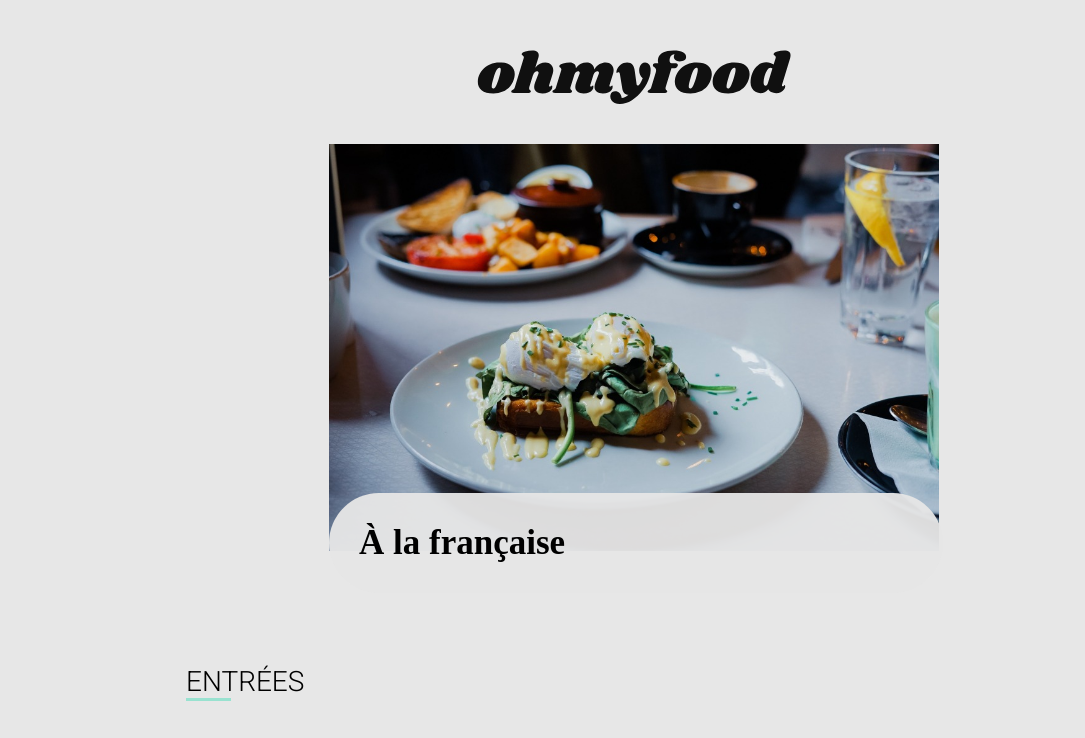
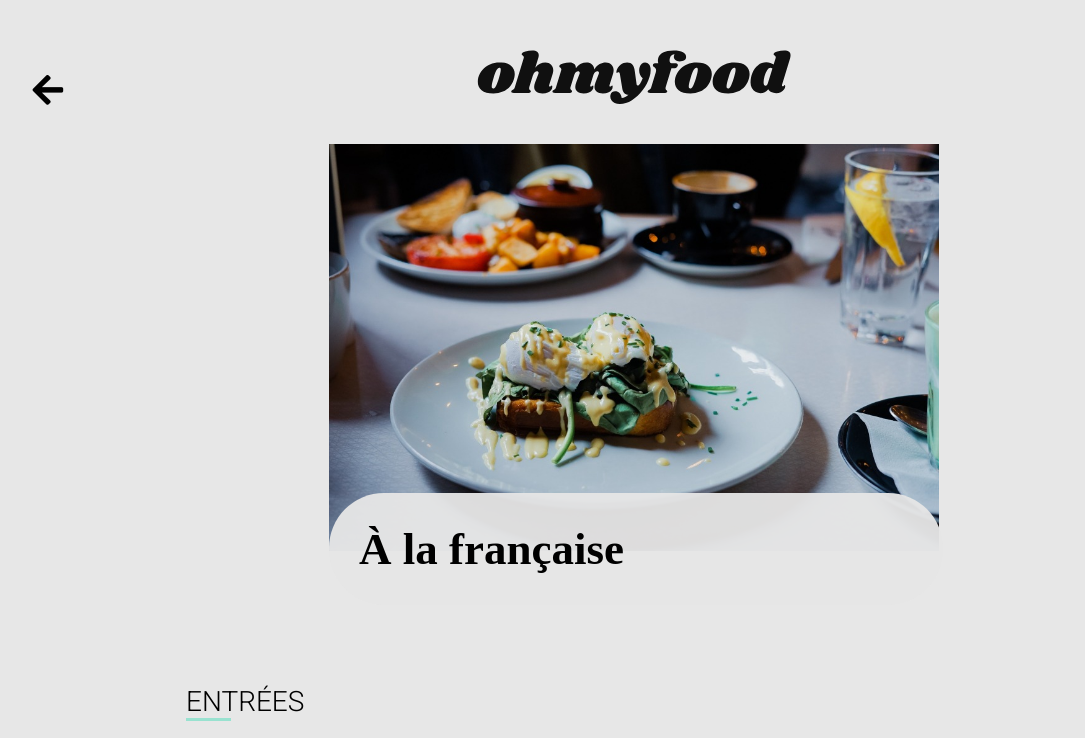
Before and after one commit to cami7919/OLLIVIERcamille_3_19122021, a website: page page1.html in a window 1280 px wide. Shown: the top 738 px of the page, without its empty margins (6-1091 px from the left). Drawn offline with Linux system fonts and the light colour scheme; a web font is replaced by a local one.

Commit message:
modif_page1

```diff
--- a/css/style.scss
+++ b/css/style.scss
@@ -405,16 +405,18 @@ li:nth-child(4){
 /*PAGE 1 RESTAURANT A LA FRANCAISE*/@at-root
 
 .header_toppage{
-    display:flex;
-    justify-content:center;
     padding-top:30px;
-
     margin-bottom:20px;
-    i{
-        font-size:40px;
+        img{
+            display:block;
+            margin:auto;}
+        i{
+        font-size:30px;
         font-weight:600;
-        transform:translate(-30%,5%);
-        color:black;}
+        color:black;
+        opacity:1;
+        left:3%;
+        top:5%;}
     }
 
 body{
@@ -629,7 +631,9 @@ article{
     margin-top:30px;
     margin-bottom:50px;
     i{
-        transform:translate(-100%,25%);}
+       font-size:35px;
+       top:9%;
+    }
     img{
         transform:scale(1.6);}
 }
@@ -637,7 +641,15 @@ article{
 .header_presentation{
     position:relative;
     max-width:610px;
-    margin:auto;}
+    margin:auto;
+        .restaurant_nom{
+        font-size:45px;}
+    }
+
+.plat_entrees{
+    padding-top:60px;
+}
+
 
 .menu article{
     max-width:800px;
```
Also changed, not shown: page1.html (+3 -1 lines), css/style.css, 1 other file.
